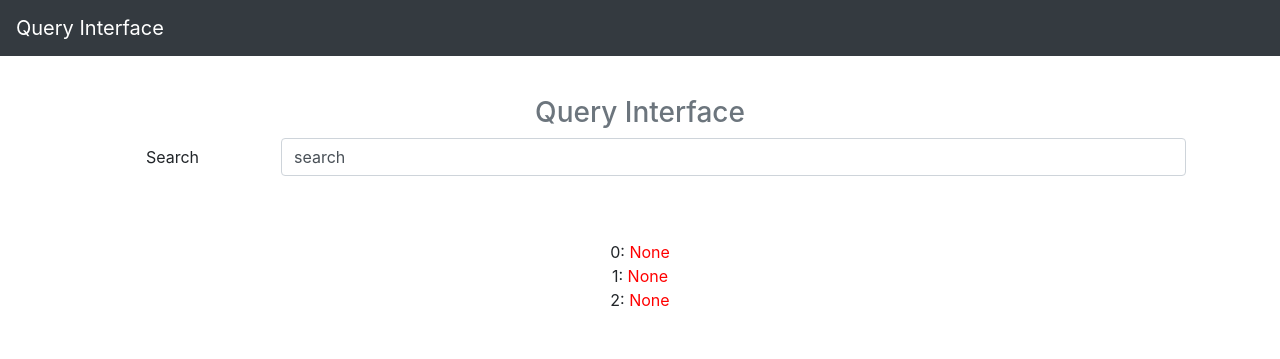
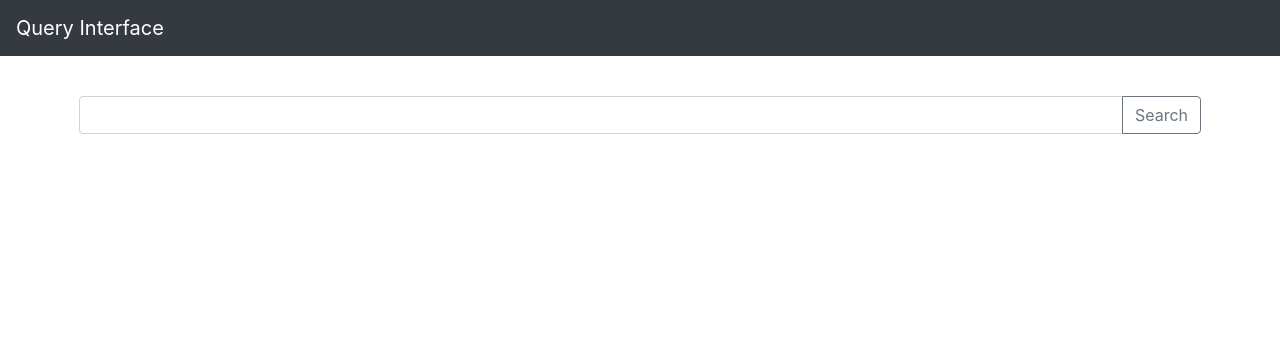
Before and after one commit to elixir-europe/BioHackathon, a Flask app: page / in a window 1280 px wide. Shown: the top 359 px of the page. Run offline with Flask 2, Linux system fonts and the light colour scheme; parts of the project's set-up code (start-up, migrations or seed data) failed here and were passed over; some libraries are stand-ins or nearby versions.

Commit message:
Add forms into template

```diff
--- a/data/05-CSPARQL-bioRxiv/src/web_server/run.py
+++ b/data/05-CSPARQL-bioRxiv/src/web_server/run.py
@@ -10,8 +10,7 @@ app = Flask(__name__)
 def index():
     return render_template('index.html', data=None)
 
-
-@app.route('/query', methods=['POST'])
+@app.route('/query', methods=['POST', 'GET'])
 def query():
     res = execute_query(request.form)
     return render_template('index.html', data=res)
--- a/data/05-CSPARQL-bioRxiv/src/web_server/templates/index.html
+++ b/data/05-CSPARQL-bioRxiv/src/web_server/templates/index.html
@@ -5,33 +5,42 @@
     <meta http-equiv="X-UA-Compatible" content="IE=edge">
     <meta name="viewport" content="width=device-width, initial-scale=1">
     <title>Query interface</title>
-    <script src="http://code.jquery.com/jquery-1.11.1.min.js"></script>
     <link href="https://stackpath.bootstrapcdn.com/bootstrap/4.1.3/css/bootstrap.min.css" rel="stylesheet" integrity="sha384-MCw98/SFnGE8fJT3GXwEOngsV7Zt27NXFoaoApmYm81iuXoPkFOJwJ8ERdknLPMO" crossorigin="anonymous">
-    <script src="https://stackpath.bootstrapcdn.com/bootstrap/4.1.3/js/bootstrap.min.js" integrity="sha384-ChfqqxuZUCnJSK3+MXmPNIyE6ZbWh2IMqE241rYiqJxyMiZ6OW/JmZQ5stwEULTy" crossorigin="anonymous"></script>
     <link rel="stylesheet" type="text/css" href="{{ url_for('static', filename='styles.css') }}">
   </head>
   <body>
     <nav class="navbar navbar-expand-md navbar-dark bg-dark fixed-top">
       <a class="navbar-brand" href="#">Query Interface</a>
-      <button class="navbar-toggler" type="button" data-toggle="collapse" data-target="#navbarsExampleDefault" aria-controls="navbarsExampleDefault" aria-expanded="false" aria-label="Toggle navigation">
-        <span class="navbar-toggler-icon"></span>
-      </button>
     </nav>
 
     <main class="container">
       <div class="header">
-        <h3 class="text-muted">Query Interface</h3>
       </div>
-      <div class="form-group row">
-        <label for="example-search-input" class="col-2 col-form-label">Search</label>
-        <div class="col-10">
-          <input class="form-control" type="search" value="search" id="search-input">
+      <form class="form-group row" action="/query">
+        <div class="input-group mb-3">
+          <input type="text" class="form-control" name="q" placeholder="" aria-label="search field" aria-describedby="button-addon1">
+          <div class="input-group-append">
+            <button class="btn btn-outline-secondary" type="submit" id="button-addon1">Search</button>
+          </div>
         </div>
-      </div>
+      </form>
       <div class="container">
-        {% for i in range(3) %}
-          {{ i }}: <span class="data">{{ data }}</span> <br>
-        {% endfor %}
+        {% if data is not none %}
+          {% if len(data) == 0 %}
+            {% for i in data %}
+              <div class="card">
+                <div class="card-body">
+                  <h4 class="card-title">{{ i["title"] }}</h4>
+                  <p class="card-text">{{ i["abstract"] }}</p>
+                  <p>{{ i["doi"] }}</p>
+                  <a href="{{ i['url'] }}" class="btn btn-primary">Download</a>
+                </div>
+              </div>
+            {% endfor %}
+          {% else %}
+            <p>No Content</p>
+          {% endif %}
+        {% endif %}
       </div>
    </main>
   </body>
```
